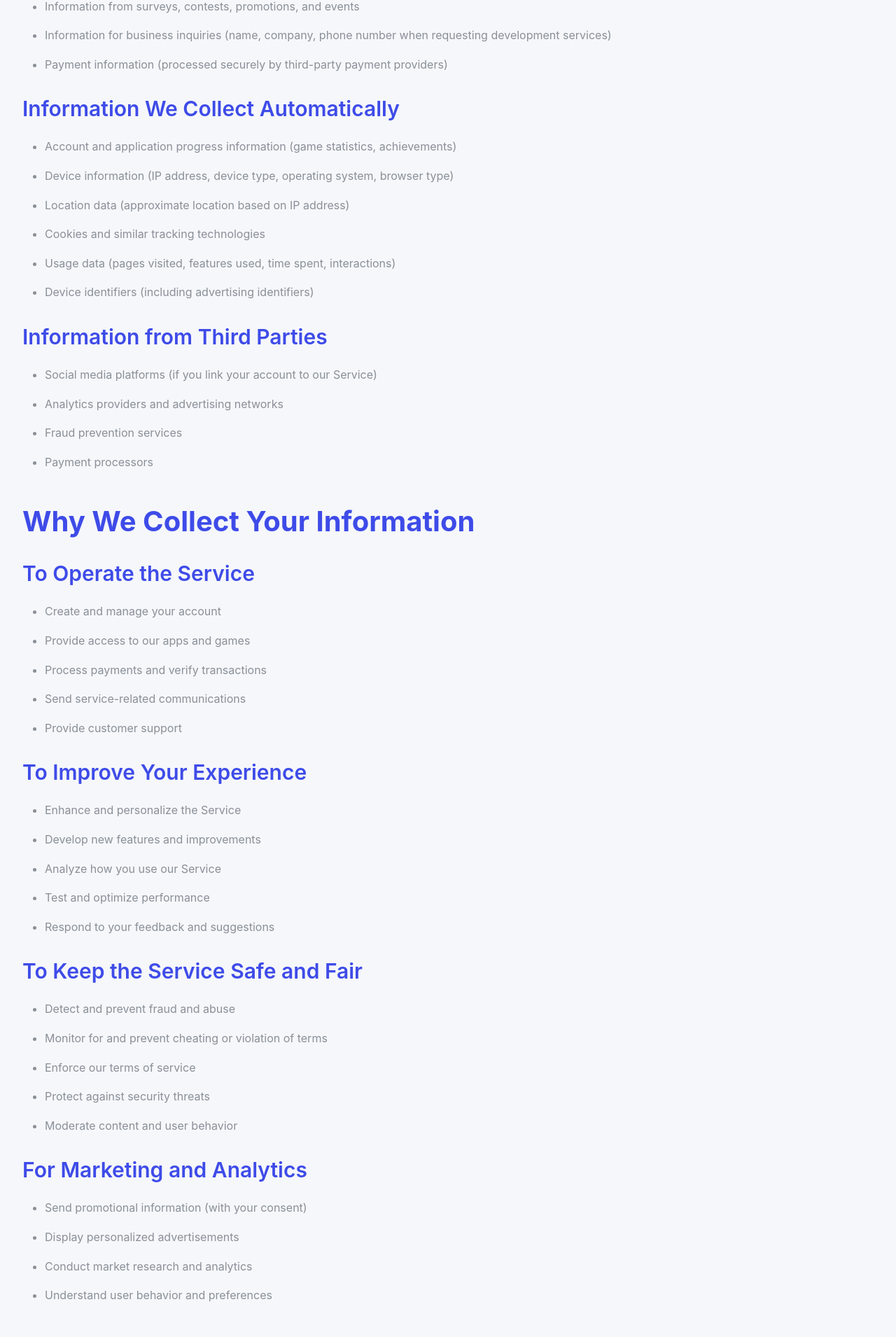
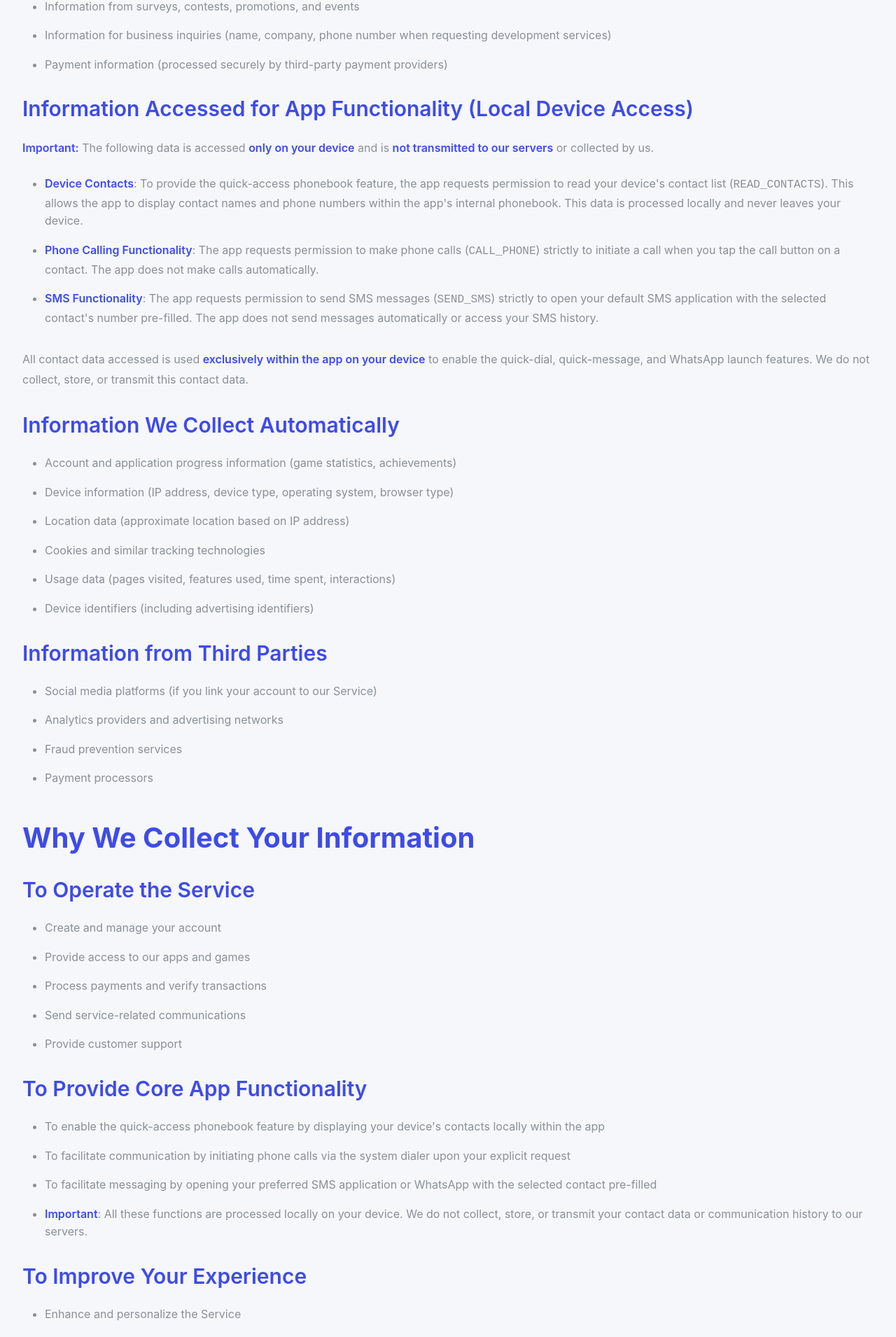
Before and after one commit to wibav/trenkit, a Next.js app: page /privacy in a window 1280 px wide. Shown: the part 1515-3425 px from the top of the page at 70% size. Built offline with nearby package versions, Linux system fonts and the light colour scheme.

Commit message:
Refactor code structure for improved readability and maintainability

```diff
--- a/app/privacy/page.tsx
+++ b/app/privacy/page.tsx
@@ -88,6 +88,45 @@ export default function PrivacyPage() {
               </li>
             </ul>
 
+            <h3>
+              Information Accessed for App Functionality (Local Device Access)
+            </h3>
+            <p>
+              <strong>Important:</strong> The following data is accessed{" "}
+              <strong>only on your device</strong> and is{" "}
+              <strong>not transmitted to our servers</strong> or collected by
+              us.
+            </p>
+            <ul>
+              <li>
+                <strong>Device Contacts</strong>: To provide the quick-access
+                phonebook feature, the app requests permission to read your
+                device's contact list (<code>READ_CONTACTS</code>). This allows
+                the app to display contact names and phone numbers within the
+                app's internal phonebook. This data is processed locally and
+                never leaves your device.
+              </li>
+              <li>
+                <strong>Phone Calling Functionality</strong>: The app requests
+                permission to make phone calls (<code>CALL_PHONE</code>)
+                strictly to initiate a call when you tap the call button on a
+                contact. The app does not make calls automatically.
+              </li>
+              <li>
+                <strong>SMS Functionality</strong>: The app requests permission
+                to send SMS messages (<code>SEND_SMS</code>) strictly to open
+                your default SMS application with the selected contact's number
+                pre-filled. The app does not send messages automatically or
+                access your SMS history.
+              </li>
+            </ul>
+            <p>
+              All contact data accessed is used{" "}
+              <strong>exclusively within the app on your device</strong> to
+              enable the quick-dial, quick-message, and WhatsApp launch
+              features. We do not collect, store, or transmit this contact data.
+            </p>
+
             <h3>Information We Collect Automatically</h3>
             <ul>
               <li>
@@ -126,6 +165,27 @@ export default function PrivacyPage() {
               <li>Process payments and verify transactions</li>
               <li>Send service-related communications</li>
               <li>Provide customer support</li>
+            </ul>
+
+            <h3>To Provide Core App Functionality</h3>
+            <ul>
+              <li>
+                To enable the quick-access phonebook feature by displaying your
+                device's contacts locally within the app
+              </li>
+              <li>
+                To facilitate communication by initiating phone calls via the
+                system dialer upon your explicit request
+              </li>
+              <li>
+                To facilitate messaging by opening your preferred SMS
+                application or WhatsApp with the selected contact pre-filled
+              </li>
+              <li>
+                <strong>Important</strong>: All these functions are processed
+                locally on your device. We do not collect, store, or transmit
+                your contact data or communication history to our servers.
+              </li>
             </ul>
 
             <h3>To Improve Your Experience</h3>
@@ -243,6 +303,14 @@ export default function PrivacyPage() {
               data.
             </p>
 
+            <p>
+              <strong>Local Device Data:</strong> For data that never leaves
+              your device (such as your contact information used in the
+              quick-access phonebook), security is managed by your device's
+              operating system and your personal security settings. We do not
+              transmit or store this data on our servers.
+            </p>
+
             <h2>Data Retention</h2>
             <p>
               We retain your personal information only for as long as necessary
@@ -250,6 +318,14 @@ export default function PrivacyPage() {
               otherwise permitted by law. When you delete your account, we will
               remove your information unless we are required by law to retain
               it.
+            </p>
+
+            <p>
+              <strong>Device Contact Data:</strong> We do not retain your
+              contact data on our servers. This data resides solely on your
+              personal device and is subject to your device's storage
+              management. Deleting the app will remove any cached contact data
+              stored locally by the app.
             </p>
 
             <h2>Children&apos;s Privacy</h2>
```
Also changed, not shown: 1 other file (tests, documents, lock files or other folders).
